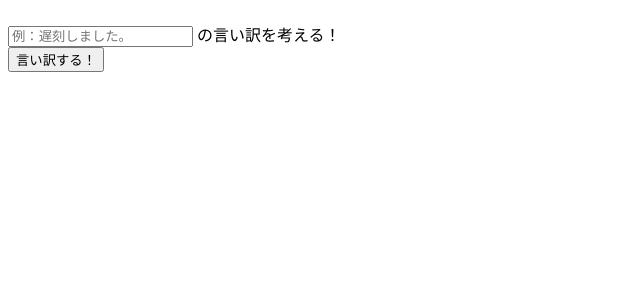
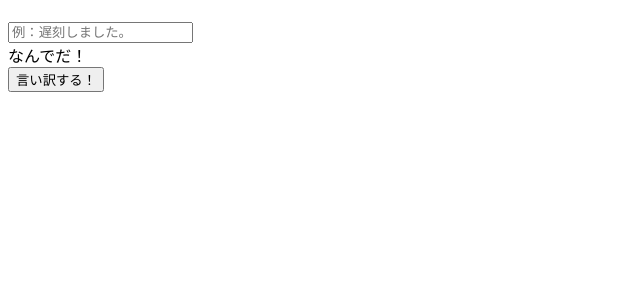
Before and after one commit to mihootsuka0419-kyomti/ti-mukaihatu, a Python web app: template templates/index.html in a window 1280 px wide. Shown: the part 67-367 px from the top of the page, without its empty margins (0-640 px from the left). Run offline with Jinja, Linux system fonts and the light colour scheme; the template is opened without the code that fills it, so the values that code supplies are empty.

Commit message:
相手型の返信とスタート画面のカテゴリ選択

```diff
--- a/templates/index.html
+++ b/templates/index.html
@@ -27,7 +27,13 @@
                         value="{{ input_value }}"
                         placeholder="例：遅刻しました。"
                     >
-                    <span>の言い訳を考える！</span>
+                    <span></span>
+                </div>
+
+                <div class="reply-area">
+                    <div class="reply-box">
+                        なんでだ！
+                    </div>
                 </div>
 
                 <div class="result-area">
```
Also changed, not shown: templates/start.html (added, +19 -0 lines).
